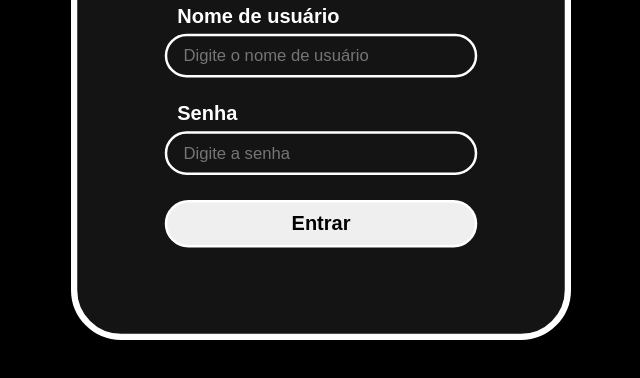
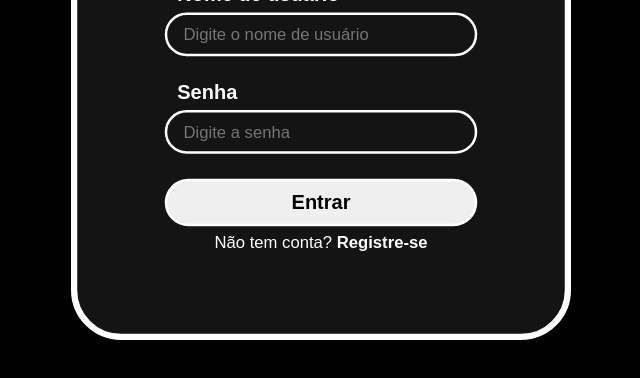
Before and after one commit to gabrielmribeiro9235/javascript-crud, a plain HTML site: page pages/login.html in a window 1280 px wide. Shown: the part 310-688 px from the top of the page, without its empty margins (319-959 px from the left). Drawn offline with Linux system fonts and the light colour scheme.

Commit message:
ui(login): display sign-up message below login form

```diff
--- a/css/loginStyle.css
+++ b/css/loginStyle.css
@@ -71,3 +71,16 @@ label{
 .enterBtn:active {
     transform: scale(0.95);
 }
+
+#signUp {
+    text-decoration: none;
+    color: white;
+    text-align: center;
+    margin-top: -15px;
+    font-size: smaller;
+    cursor: pointer;
+}
+
+#signUpLink {
+    font-weight: bold;
+}
--- a/pages/login.html
+++ b/pages/login.html
@@ -17,6 +17,8 @@
             <input id="password" class="inputBox" name="loginPass" type="password" autocomplete="off" placeholder="Digite a senha">
 
             <input type="submit" value="Entrar" class="enterBtn">
+
+            <p id="signUp">Não tem conta? <a id="signUpLink">Registre-se</a></p>
         </form>
     </main>
     <script src="../js/login.js"></script>
```
